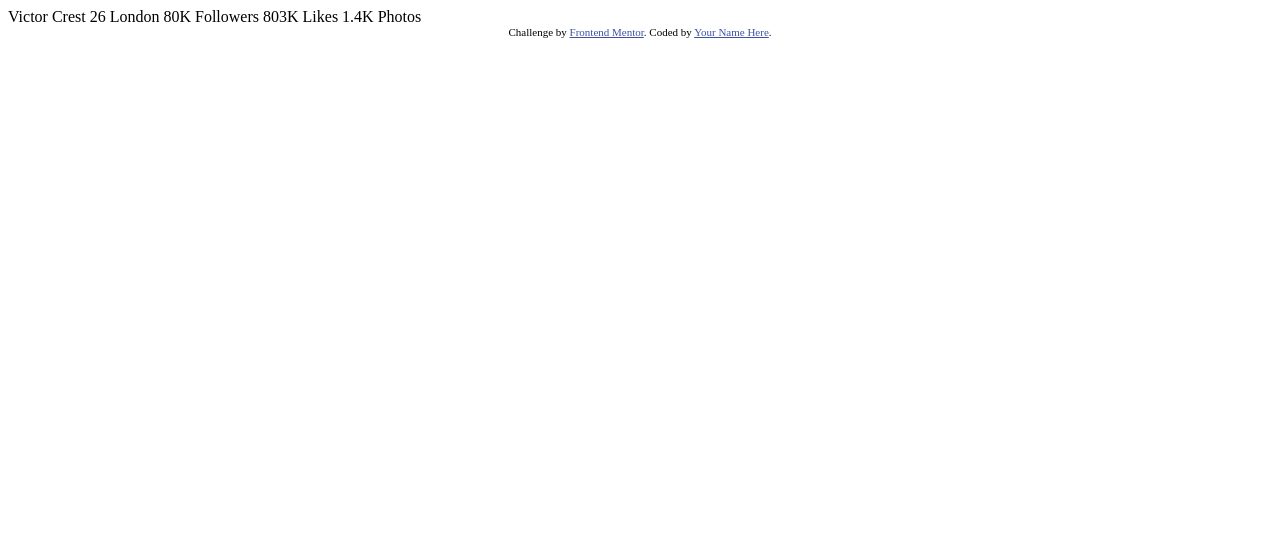
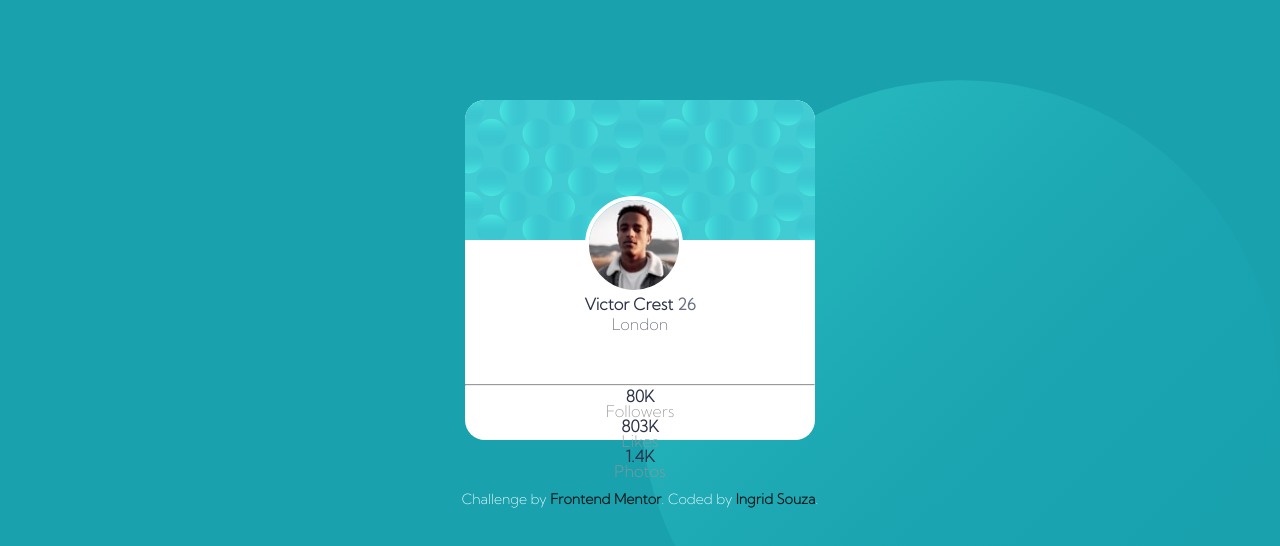
Before and after one commit to IngridsSilveira/Desafio01, a plain HTML site: page index.html in a window 1280 px wide. Drawn offline with Linux system fonts and the light colour scheme.

Commit message:
pequeno uptade

```diff
--- a/index.html
+++ b/index.html
@@ -8,28 +8,33 @@
 
   <title>Frontend Mentor | Profile card component</title>
 
-  <!-- Feel free to remove these styles or customise in your own stylesheet 👍 -->
-  <style>
-    .attribution { font-size: 11px; text-align: center; }
-    .attribution a { color: hsl(228, 45%, 44%); }
-  </style>
+  <link rel="stylesheet" href="style.css">
 </head>
 <body>
-  Victor Crest
-  26
-  London
+  <div id="pag">
+      <img src="images/bg-pattern-card.svg" alt="card azul">
+      <div id="imagem1"><img id="perfil" src="images/image-victor.jpg" alt="victor crest"></div>
+        <div id="titulo">
+          <p>Victor Crest <strong>26</strong></p>
+              <p id="texto1">London</p>
+        </div>
+  <hr>
+        <p>80K <br>
+        <p class="texto">Followers</p>
+      </p>
+      <p>
+        803K <br>
+        <p class="texto">Likes</p>
+      </p>
+      <p>
+        1.4K <br>
+        <p class="texto">Photos</p>
+      </p>
 
-  80K
-  Followers
-
-  803K
-  Likes
-
-  1.4K
-  Photos
+    </div>
   <div class="attribution">
     Challenge by <a href="https://www.frontendmentor.io?ref=challenge" target="_blank">Frontend Mentor</a>.
-    Coded by <a href="#">Your Name Here</a>.
+    Coded by <a href="https://github.com/IngridsSilveira">Ingrid Souza</a>.
   </div>
 </body>
 </html>
--- /dev/null
+++ b/style.css
@@ -0,0 +1,79 @@
+@charset "UTF-8";
+
+@import url('https://fonts.googleapis.com/css2?family=Kumbh+Sans:wght@100;200&display=swap');
+
+* {
+    margin: 0px;
+    padding: 0px;
+}
+body {
+    min-width: 375px;
+    max-width: 1440px;
+    background-color: hsl(185, 75%, 39%);
+    font-family: 'Kumbh Sans', sans-serif;
+    background-image: url('images/bg-pattern-bottom.svg');
+    background-position: 50vw;
+    background-repeat: no-repeat;
+    background-attachment: fixed;
+    background-size: 50vw;
+    position: relative;
+}
+#pag {
+     background-color: white;
+     width: 350px;
+     height: 340px;
+     margin: auto;
+     border-radius: 20px;
+     margin-top: 100px;
+}
+img {
+    border-top-right-radius: 20px;
+    border-top-left-radius: 20px;
+}
+#imagem1 {
+    position: relative;
+}
+#perfil {
+    position: absolute;
+    border-radius: 100px;
+    width: 90px;
+    height: 90px;
+    border: 4px solid white;
+    bottom: -50px;
+    left: 120px;
+}
+#titulo {
+    padding: 50px;
+}
+p > strong {
+    font-weight: 400px;
+    color: hsl(227, 10%, 46%);
+}
+p {
+    font-weight: bolder;
+    text-align: center;
+    color: hsl(229, 23%, 23%);
+}
+#texto1 {
+    font-weight: normal;
+    color:  hsl(227, 10%, 46%);
+}
+.texto {
+    font-weight: normal;
+    color: hsl(0, 0%, 59%);
+    line-height: 10px;
+}
+.attribution {
+    color: white;
+    font-size: 14px;
+    text-align: center;
+    margin-top: 50px;
+}
+.attribution a {
+    color: hsl(185, 28%, 8%);
+    text-decoration: none;
+    font-weight: bold;
+}
+.attribution a:hover {
+  text-decoration: underline;
+}
```
